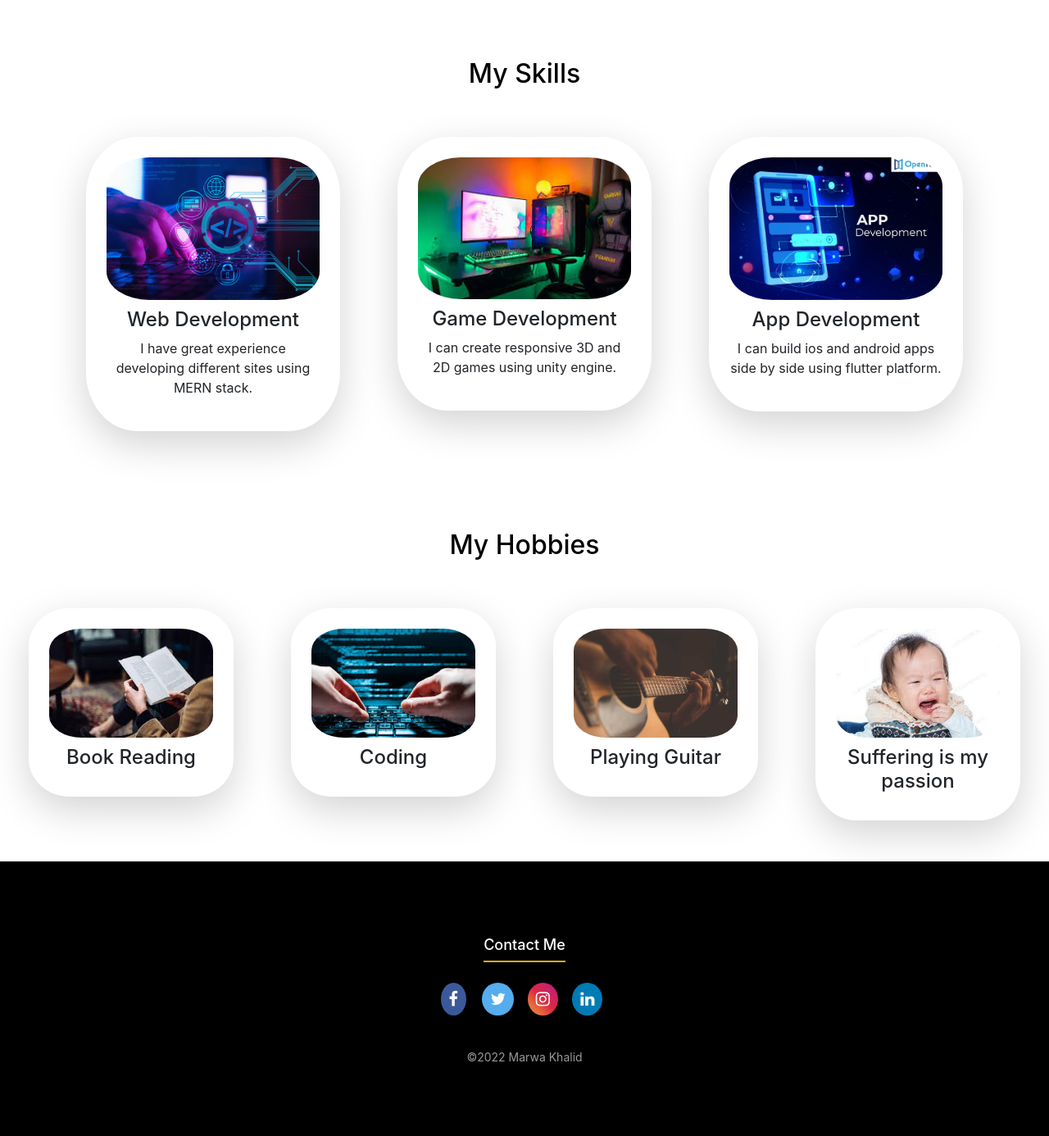
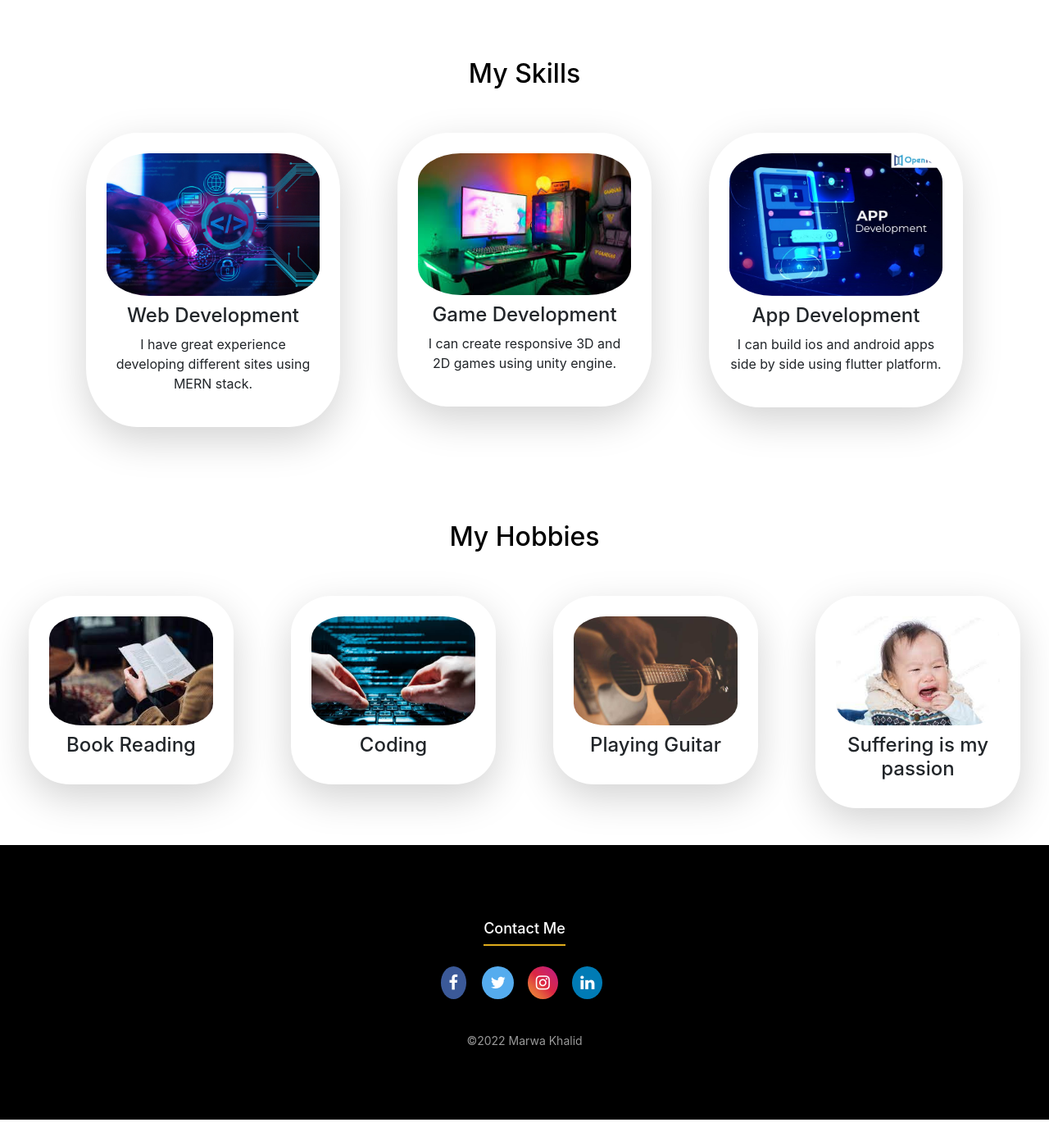
Before and after one commit to marwa-khalid/resume, a PHP site: page /quiz1.html in a window 1280 px wide. Shown: the part 1302-2688 px from the top of the page at 82% size. Run offline with PHP 8.4, Linux system fonts and the light colour scheme.

Commit message:
Update quiz1.css

```diff
--- a/quiz1.css
+++ b/quiz1.css
@@ -143,7 +143,7 @@ html, body{
 .skills-section .row{
     margin: 0 !important;
     text-align: center;
-    margin-bottom: 30px !important;
+    margin-bottom: 25px !important;
 }
 
 .skills-section img{
@@ -184,7 +184,7 @@ html, body{
 .hobbies-section .row{
     margin: 0 !important;
     text-align: center;
-    margin-bottom: 30px !important;
+    margin-bottom: 25px !important;
 }
 
 .hobbies-section img{
```
